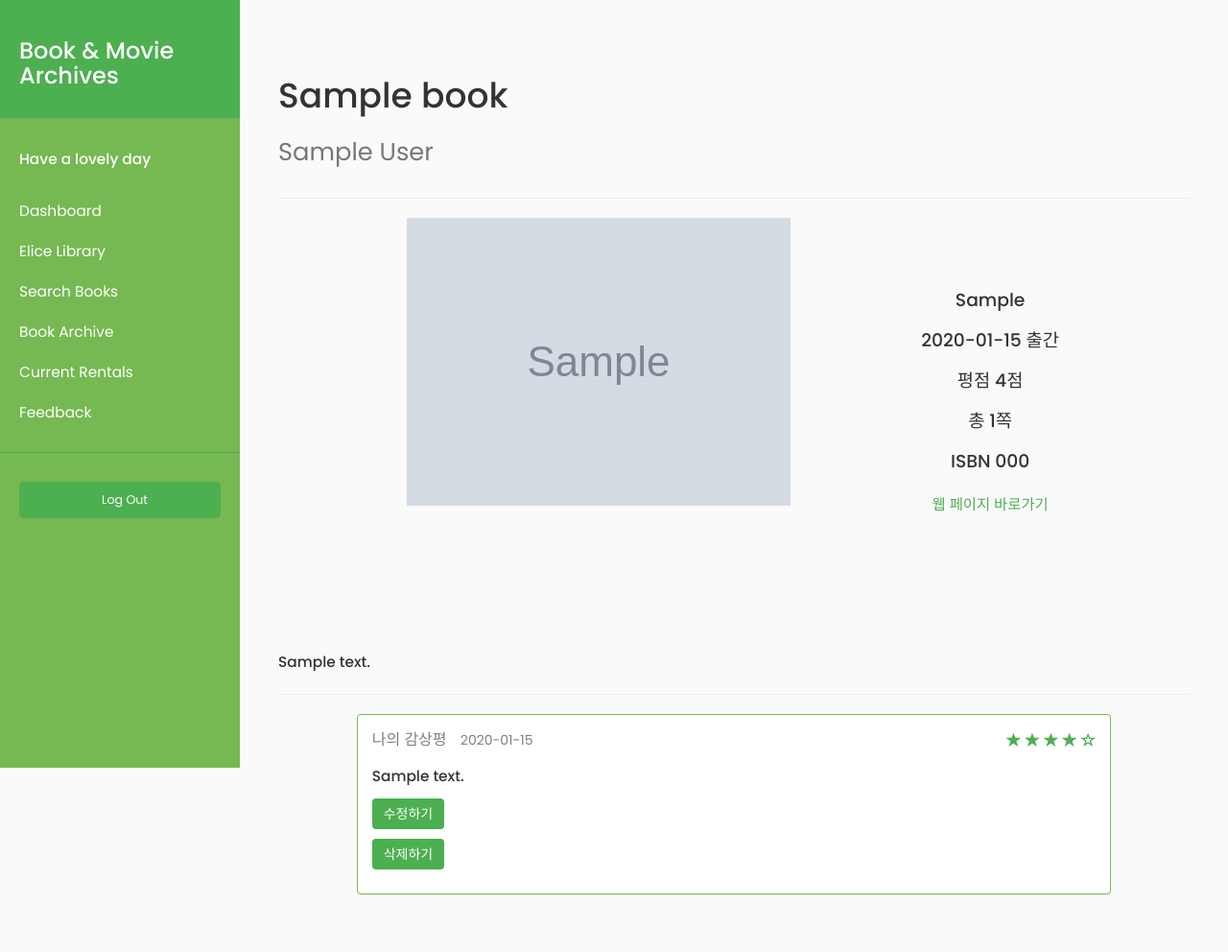
After one commit to jimin-lee-mjl/library-archiving-service, a Flask app: page /archive/comment/1 in a window 1280 px wide. The commit adds this page. Shown: the whole page at 96% size. Run offline with Flask 2, Linux system fonts and the light colour scheme; the visitor is signed in with stand-in values (Sample User, id 1); tables that the repository leaves empty hold one stand-in row (values such as "Sample post"); grey boxes marked "Sample" are stand-in pictures; some libraries are stand-ins or nearby versions.

Commit message:
created comment update and delete

```diff
--- a/static/book_detail.css
+++ b/static/book_detail.css
@@ -45,3 +45,19 @@ p {
     display: flex;
     justify-content: space-between;
 }
+
+.invisible {
+    display: none !important;
+    content: none;
+}
+
+.comment-error {
+    text-align: center;
+    width: 300px;
+    margin-left: 100px;
+    margin-right: 100px;
+}
+
+#cancel_btn {
+    margin-right: 10px;
+}
--- a/static/book_detail.js
+++ b/static/book_detail.js
@@ -1,7 +1,9 @@
 const input = document.querySelector('input#rating'),
-spans = document.querySelectorAll('span.comment-star');
+spans = document.querySelectorAll('span.comment-star'),
+update_btn = document.querySelector('#update_btn');
 
 
+// 별점 주기
 function fillStars(value) {
     for (let i=0; i<value; i++) {
         spans[i].classList.add('glyphicon-star');
@@ -29,8 +31,23 @@ function getRatingValue() {
 }
 
 
+// comment 업데이트
+function handleUpdateBtn(event) {
+    const update_field = document.querySelector('.comment_field-wrapper');
+    const cancel_btn = document.querySelector('#cancel_btn');
+    event.preventDefault();
+    update_field.classList.remove('invisible');
+    cancel_btn.addEventListener('click', function(event) {
+        event.preventDefault();
+        update_field.classList.add('invisible');
+    })
+}
+
+
 function init() {
     getRatingValue();
+    update_btn.addEventListener('click', handleUpdateBtn);
 }
 
+
 init();
--- /dev/null
+++ b/templates/book_comment.html
@@ -0,0 +1,158 @@
+{% extends 'layout.html' %}
+{% import 'components/rating.html' as star %}
+
+{% block styles %}
+{{super()}}
+<link rel="stylesheet"
+      href="{{url_for('static', filename='book_detail.css')}}">
+<link rel="stylesheet"
+      href="{{url_for('static', filename='comment.css')}}">
+{% endblock %}
+{% block title%}Comment Management{% endblock %}
+
+{% block main %}
+<div class="page-header">
+    <h1>{{ book.name }}
+        <p><small>{{ book.author }}</small></p>
+    </h1>
+</div>
+<div class="book-wrapper">
+    <div class="img-wrapper" style="background-image: url('../../{{ book.image }}');"></div>
+    <div class="book_detail-wrapper">
+        <p>{{ book.publisher }}</p>
+        <p>{{ book.publication_date }} 출간</p>
+        <p>평점 {{ book.rating }}점</p>
+        <p>총 {{ book.pages }}쪽</p>
+        <p>ISBN {{ book.isbn }}</p>
+        <a href="{{ book.link }}">
+            <button type="button" class="btn btn-link custom-link"><p>웹 페이지 바로가기</p></button>
+        </a>
+    </div>
+</div>
+<p>{{ book.description }}</p>
+<hr />
+
+<!-- comment -->
+{% if comment %}
+<article class="row comment-wrapper">
+    <div class="col-md-10 col-sm-10">
+        <div class="panel panel-default arrow left comments-panel">
+            <div class="panel-body">
+                <div class="header-wrapper">
+                    <header class="text-left">
+                        <span class="comment-user">
+                            나의 감상평
+                        </span>
+                        <time class="comment-date">
+                            {{ comment.created_at }}
+                        </time>
+                    </header>
+                    <p>{{ star.star(comment.rating) }}</p>
+                </div>
+                <div class="comment-post">
+                    <p>
+                        {{ comment.content }}
+                    </p>
+                </div>
+                <p>
+                    <button class="btn btn-primary custom-btn" id="update_btn">수정하기</button>
+                    <form action="{{ url_for('archive.delete_comment', book_id=book.id) }}" method="POST">
+                        <input type="submit" class="btn btn-primary custom-btn" value="삭제하기">
+                    </form>
+                </p>
+            </div>
+        </div>
+    </div>
+</article>
+
+<div class="comment_field-wrapper invisible">
+    <div class="container pb-cmnt-container">
+        <div class="row">
+            <div class="col-md-6 col-md-offset-3">
+                <div class="panel panel-info">
+                    <div class="panel-body">
+                        <form class="form-inline" action="{{ url_for('archive.update_comment', book_id=book.id) }}" method="POST">
+                            <textarea class="pb-cmnt-textarea" name="comment" required>{{ comment.content }}</textarea>
+                            <div class="btn-group">
+                                <input type="hidden" name="rating" id="rating" value="{{ comment.rating }}">
+                                <span data-rating="1"
+                                      class="glyphicon glyphicon-star-empty comment-star"
+                                      style="color: #4CAF50;"></span>
+                                <span data-rating="2"
+                                      class="glyphicon glyphicon-star-empty comment-star"
+                                      style="color: #4CAF50;"></span>
+                                <span data-rating="3"
+                                      class="glyphicon glyphicon-star-empty comment-star"
+                                      style="color: #4CAF50;"></span>
+                                <span data-rating="4"
+                                      class="glyphicon glyphicon-star-empty comment-star"
+                                      style="color: #4CAF50;"></span>
+                                <span data-rating="5"
+                                      class="glyphicon glyphicon-star-empty comment-star"
+                                      style="color: #4CAF50;"></span>
+                            </div>
+                            <input class="btn btn-primary pull-right custom-btn" type="submit" value="수정하기">
+                            <button class="btn btn-primary pull-right custom-btn" id="cancel_btn">취소</button>
+                        </form>
+                    </div>
+                </div>
+            </div>
+        </div>
+    </div>
+</div>
+{% else %}
+<div class="comment_field-wrapper">
+    <div class="container pb-cmnt-container">
+        <div class="row">
+            <div class="col-md-6 col-md-offset-3">
+            {% with errors = get_flashed_messages(category_filter=["comment_error"]) %}
+                {% if errors %}
+                    {%- for msg in errors %}
+                        <div class="alert alert-success alert-dismissible comment-error" role="alert">
+                            <button type="button" class="close" data-dismiss="alert" aria-label="Close">
+                                <span aria-hidden="true">&times;</span>
+                            </button>
+                            {{ msg }}
+                        </div>
+                    {% endfor -%}
+                {% endif %}
+            {% endwith %}
+                <div class="panel panel-info">
+                    <div class="panel-body">
+                        <form class="form-inline"
+                              action="{{ url_for('archive.create_comment', book_id=book.id) }}"
+                              method="POST">
+                            <textarea class="pb-cmnt-textarea" name="comment" required></textarea>
+                            <div class="btn-group">
+                                <input type="hidden" name="rating" id="rating">
+                                <span data-rating="1"
+                                      class="glyphicon glyphicon-star-empty comment-star"
+                                      style="color: #4CAF50;"></span>
+                                <span data-rating="2"
+                                      class="glyphicon glyphicon-star-empty comment-star"
+                                      style="color: #4CAF50;"></span>
+                                <span data-rating="3"
+                                      class="glyphicon glyphicon-star-empty comment-star"
+                                      style="color: #4CAF50;"></span>
+                                <span data-rating="4"
+                                      class="glyphicon glyphicon-star-empty comment-star"
+                                      style="color: #4CAF50;"></span>
+                                <span data-rating="5"
+                                      class="glyphicon glyphicon-star-empty comment-star"
+                                      style="color: #4CAF50;"></span>
+                            </div>
+                            <input class="btn btn-primary pull-right custom-btn" type="submit" value="감상평 남기기">
+                        </form>
+                    </div>
+                </div>
+            </div>
+        </div>
+    </div>
+</div>
+{% endif %}
+{% endblock %}
+
+{% block scripts %}
+<script src="{{url_for('static', filename='book_detail.js')}}"></script>
+{{super()}}
+{% endblock %}
--- a/templates/layout.html
+++ b/templates/layout.html
@@ -26,18 +26,10 @@
                 <a href="{{ url_for('book.book_main') }}">Elice Library</a>
             </li>
             <li id='search_movie'>
-                <a href="#">Search Movie</a>
+                <a href="#">Search Books</a>
             </li>
-            <li>
-                <a href="#pageSubmenu" data-toggle="collapse" aria-expanded="false" class="dropdown-toggle">Archives</a>
-                <ul class="collapse list-unstyled" id="pageSubmenu">
-                    <li id='book_archive'>
-                        <a href="{{ url_for('archive.rental_history') }}">Book Archive</a>
-                    </li>
-                    <li id='movie_archive'>
-                        <a href="#">Movie Archive</a>
-                    </li>
-                </ul>
+            <li id='book_archive'>
+                <a href="{{ url_for('archive.rental_history') }}">Book Archive</a>
             </li>
             <li id='current_rental'>
                 <a href="{{ url_for('archive.rental_current') }}">Current Rentals</a>
--- a/views/archive.py
+++ b/views/archive.py
@@ -1,9 +1,9 @@
-from flask import Blueprint, render_template, g, request, redirect, url_for
-from datetime import datetime, timedelta
+from flask import Blueprint, render_template, g, request, redirect, url_for, flash
 from app import db
 from model import Book, Rental
 from auth import login_required
-from service import BookService
+from service import comment_service
+from error_msg import CommentError
 
 bp = Blueprint('archive', __name__, url_prefix='/archive')
 
@@ -17,5 +17,49 @@ def rental_current():
 @bp.route('/history', methods=['GET'])
 @login_required
 def rental_history():
-    books = Rental.query.filter_by(user_id_history = g.user.id).all()
-    return render_template('book_archive.html', books=books) # rental service 로 이전하기
+    books = Rental.query.filter(
+        (Rental.user_id_history == g.user.id) & (Rental.return_date)
+    ).order_by(Rental.rental_date.desc()).all()
+    return render_template('book_archive.html', books=books)
+
+
+@bp.route('/comment/<int:book_id>', methods=['GET'])
+@login_required
+def manage_comment(book_id):
+    book = Book.query.filter_by(id=book_id).first()
+    comment = comment_service.get_user_comment(book_id, g.user.id)
+    return render_template('book_comment.html', book=book, comment=comment)
+
+
+@bp.route('/comment/<int:book_id>/create', methods=['POST'])
+@login_required
+def create_comment(book_id):
+    content = request.form['comment']
+    rating = request.form['rating']
+    if not content:
+        flash(CommentError.content.REQUIRED, 'comment_error')
+    elif not rating:
+        flash(CommentError.star.REQUIRED, 'comment_error')
+    else:
+        comment_service.create_comment(book_id, g.user.id, content, rating)
+    return redirect(url_for('archive.manage_comment', book_id=book_id))
+
+
+
+@bp.route('/comment/<int:book_id>/update', methods=['POST'])
+@login_required
+def update_comment(book_id):
+    content = request.form['comment']
+    rating = request.form['rating']
+    comment_service.update_comment(book_id, g.user.id, content, rating)
+    comment_service.update_rating(book_id)
+    return redirect(url_for('archive.manage_comment', book_id=book_id))
+
+
+
+@bp.route('/comment/<int:book_id>/delete', methods=['POST'])
+@login_required
+def delete_comment(book_id):
+    comment_service.delete_comment(book_id, g.user.id)
+    comment_service.update_rating(book_id)
+    return redirect(url_for('archive.manage_comment', book_id=book_id))
```
Also changed, not shown: model.py (+13 -8 lines), service.py (+27 -2 lines), templates/book_archive.html (+2 -17 lines), templates/book_detail.html (+1 -36 lines), templates/components/card.html (+18 -1 lines), views/book.py (+1 -15 lines).
